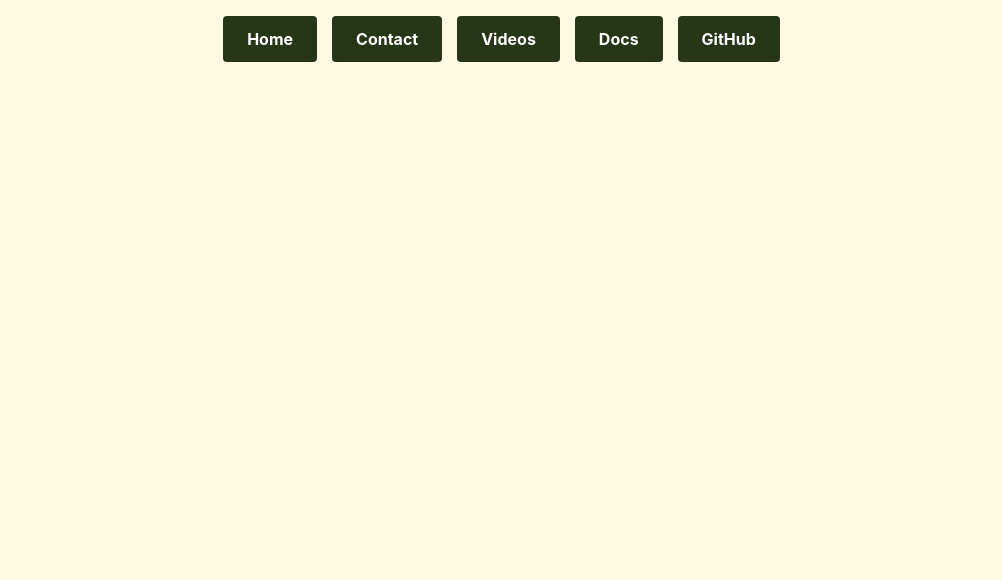
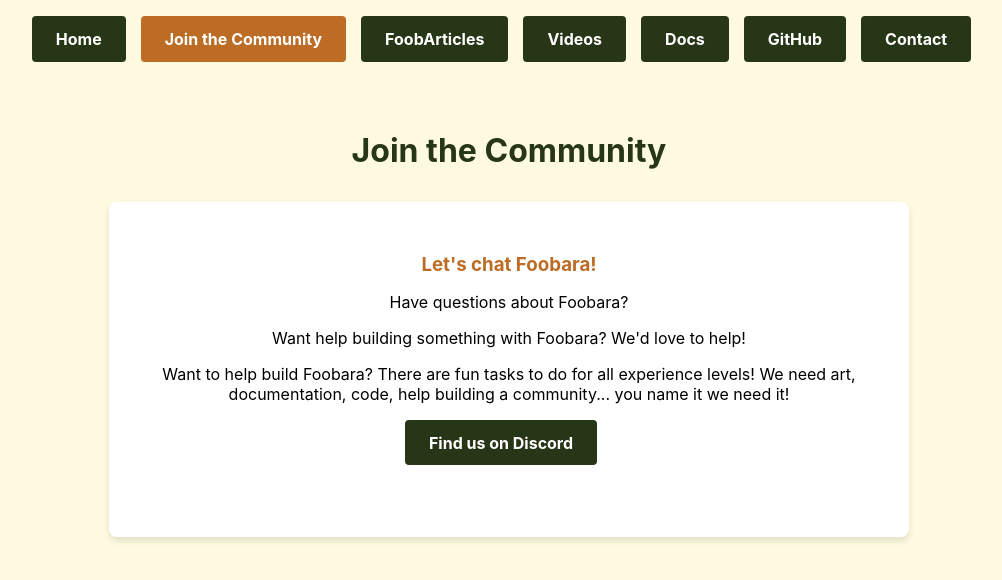
Before and after one commit to foobara/foobara-www, a React (Create React App) app: page /community in a window 1280 px wide. Shown: the top 580 px of the page, without its empty margins (131-1133 px from the left). Built offline with nearby package versions, Linux system fonts and the light colour scheme; the HTML template or start-up script is replaced by a standard one.

Commit message:
Add a community page and a blog page

```diff
--- a/src/App.tsx
+++ b/src/App.tsx
@@ -9,6 +9,8 @@
 import Docs from './Docs'
 import Videos from './Videos'
 import Contact from './Contact'
+import Community from './Community'
+import FoobArticles from './FoobArticles'
 
 function App () {
   return (
@@ -19,6 +21,8 @@
         <Route path="/docs" element={<Docs />} />
         <Route path="/videos" element={<Videos />} />
         <Route path="/contact" element={<Contact />} />
+        <Route path="/community" element={<Community />} />
+        <Route path="/blog" element={<FoobArticles />} />
         <Route path="/colors" element={<Colors />} />
       </Routes>
     </div>
--- /dev/null
+++ b/src/Community.tsx
@@ -0,0 +1,31 @@
+import React from 'react'
+import './Contact.css'
+
+function Community () {
+  return (
+    <div className="contact-container">
+      <h1 className="contact-header">Join the Community</h1>
+
+      <div className="contact-card">
+        <div className="contact-info">
+          <h3>Let&apos;s chat Foobara!</h3>
+          <p>Have questions about Foobara?</p>
+          <p>Want help building something with Foobara? We&apos;d love to help!</p>
+          <p>Want to help build Foobara? There are fun tasks to do for all experience levels!
+            We need art, documentation, code, help building a community... you name it we need it!</p>
+          <div className="contact-links">
+            <a
+              href="https://discord.gg/dDpdFAeCHB"
+              target="_blank"
+              rel="noopener noreferrer"
+            >
+              Find us on Discord
+            </a>
+          </div>
+        </div>
+      </div>
+    </div>
+  )
+}
+
+export default Community
--- a/src/Contact.tsx
+++ b/src/Contact.tsx
@@ -8,12 +8,30 @@
 
       <div className="contact-card">
         <div className="contact-info">
-          <h3>Get in Touch</h3>
+          <h3>Get in Touch!</h3>
+          <p>Have questions about Foobara?</p>
           <p>Need help building something with Foobara? We&apos;d love to help!</p>
           <p>Want to help build Foobara? There are fun tasks to do for all experience levels!
             We need art, documentation, code, help building a community... you name it we need it!</p>
         </div>
+      </div>
 
+      <div className="contact-card">
+        <div className="contact-info">
+          <h3>Let&apos;s chat Foobara!</h3>
+          <div className="contact-links">
+            <a
+              href="https://discord.gg/dDpdFAeCHB"
+              target="_blank"
+              rel="noopener noreferrer"
+            >
+              Find us on Discord
+            </a>
+          </div>
+        </div>
+      </div>
+
+      <div className="contact-card">
         <div className="contact-info">
           <h3>Email</h3>
           <p>miles@foobara.com</p>
@@ -21,15 +39,7 @@
 
         <div className="contact-links">
           <a
-            href="http://github.com/foobara/foobara"
-            target="_blank"
-            rel="noopener noreferrer"
-          >
-            GitHub Repository
-          </a>
-          <a
             href="mailto:miles@foobara.com"
-            className="secondary"
           >
             Email us!
           </a>
--- /dev/null
+++ b/src/FoobArticles.tsx
@@ -0,0 +1,28 @@
+import React from 'react'
+import './Contact.css'
+
+function Community () {
+  return (
+    <div className="contact-container">
+      <h1 className="contact-header">FoobArticles: The Foobara Blog</h1>
+
+      <div className="contact-card">
+        <div className="contact-info">
+          <h3>Latest FoobArticle</h3>
+          <div className="contact-links">
+            <a
+              href=
+                "https://medium.com/@foobarticles/creating-an-ai-agent-with-the-foobara-agent-cli-ruby-gem-4f8e0280983f"
+              target="_blank"
+              rel="noopener noreferrer"
+            >
+              Creating an AI Agent with the Foobara Agent CLI
+            </a>
+          </div>
+        </div>
+      </div>
+    </div>
+  )
+}
+
+export default Community
--- a/src/Header.tsx
+++ b/src/Header.tsx
@@ -18,10 +18,18 @@
         </li>
         <li>
           <NavLink
-            to="/contact"
+            to="/community"
             end
             className={activeClassName}>
-            Contact
+            Join the Community
+          </NavLink>
+        </li>
+        <li>
+          <NavLink
+          to="/blog"
+          end
+          className={activeClassName}>
+            FoobArticles
           </NavLink>
         </li>
         <li>
@@ -49,6 +57,14 @@
             GitHub
           </a>
         </li>
+        <li>
+          <NavLink
+            to="/contact"
+            end
+            className={activeClassName}>
+            Contact
+          </NavLink>
+        </li>
       </ul>
     </nav>
   </header>
```
